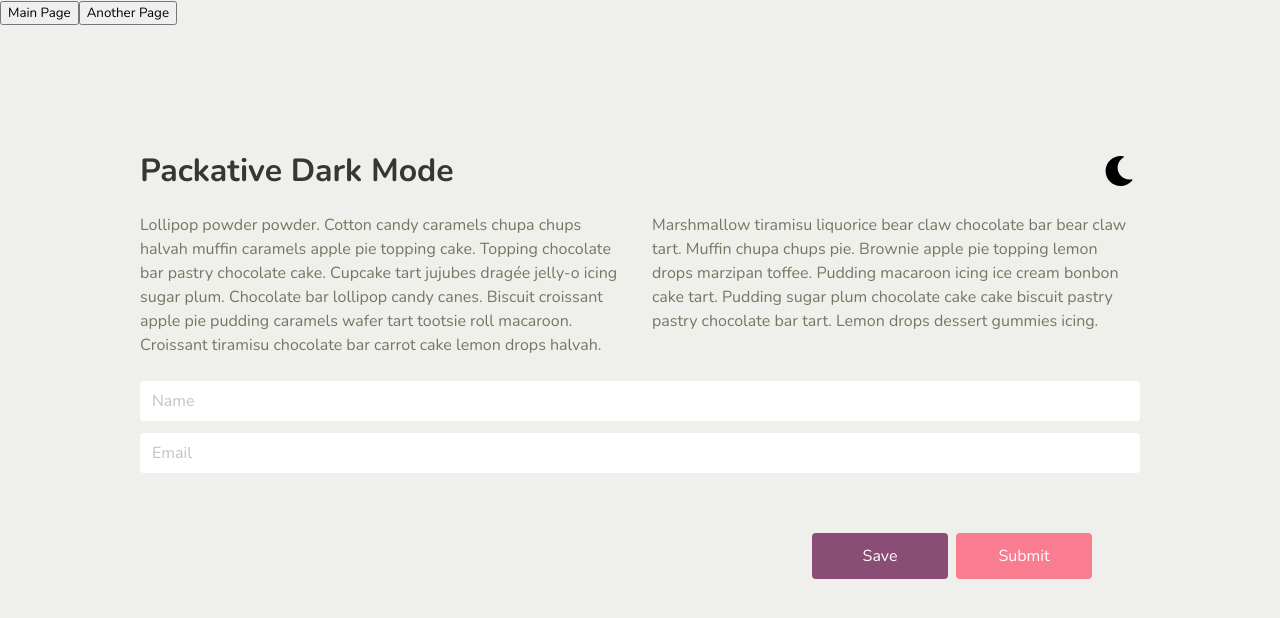
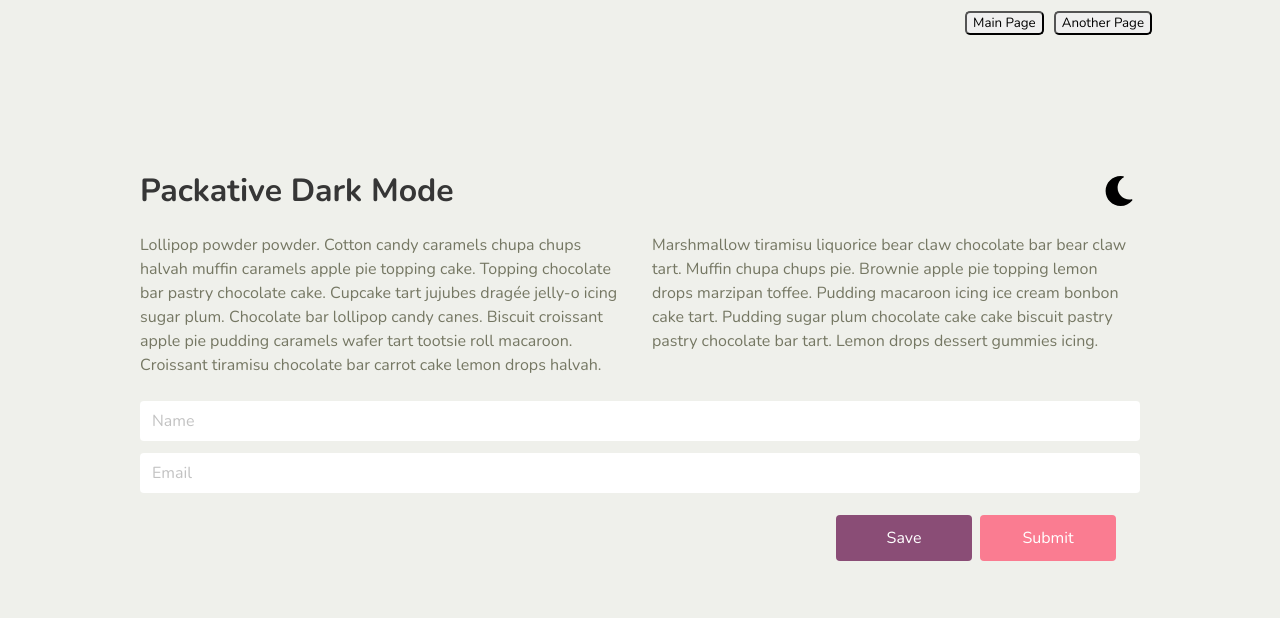
Before and after one commit to DawonEllaKim/halfmoon-app, a React (Create React App) app: page / in a window 1280 px wide. Shown: the top 618 px of the page. Built offline with nearby package versions, Linux system fonts and the light colour scheme.

Commit message:
Add - minor styling

```diff
--- a/src/routes/App/components/App.tsx
+++ b/src/routes/App/components/App.tsx
@@ -1,4 +1,5 @@
 import React, { useState } from 'react';
+import styled from 'styled-components';
 import { FontAwesomeIcon } from '@fortawesome/react-fontawesome';
 import { faMoon, faSun } from '@fortawesome/free-solid-svg-icons';
 import './App.scss';
@@ -19,15 +20,19 @@ function App() {
 	};
 
     return (
-        <div className={ themeChange !== "darkMode" ? "app" : "app dark-mode"}>
+        <Wrap className={ themeChange !== "darkMode" ? "app" : "app dark-mode"}>
+					{themeChange === "lightMode" ? <Hello style={{color: "#8A4D76"}} onClick={switchToDarkMode} > Dark mode </Hello> :
+					<Hello style={{color: "#fff"}} onClick={switchToLightMode}> Light mode </Hello>}
             <div className="level">
                 <div>
 										<h1 className="title" data-testid="header">Packative Dark Mode</h1>
                 </div>
 
-                <button className="app__dark-mode-btn icon level-right">
+                <ThemeButton>
+								<button className="app__dark-mode-btn icon level-right">
 									{ themeChange !== "darkMode" ? <FontAwesomeIcon icon={faMoon}  onClick={switchToDarkMode} /> : <FontAwesomeIcon icon={faSun} style={{ color: "#F89709" }}  onClick={switchToLightMode} /> }
                 </button>
+								</ThemeButton>
             </div>
 
             <div className="columns">
@@ -51,14 +56,83 @@ function App() {
                 </div>
             </div>
 
-            <section className="section">
-                <div className="buttons level-right">
-                    <a className="button is-primary">Save</a>
-                    <a className="button is-link">Submit</a>
-                </div>
-            </section>
-        </div>
+
+                <ButtonsWrap>
+                    <Btn className="button is-primary">Save</Btn>
+                    <Btn className="button is-link">Submit</Btn>
+                </ButtonsWrap>
+
+        </Wrap>
     );
 }
 
+const Wrap = styled.div`
+	position: relative;
+`
+
+const Hello = styled.button`
+		background-color: transparent;
+		border: none;
+		font-size: 14px;
+		font-weight: bold;
+		position: absolute;
+		top: 10px;
+		right: 5px;
+		cursor: pointer;
+
+		@media (min-width: 441px) {
+			display: none;
+		}
+`
+
+const ThemeButton = styled.div`
+	@media (max-width: 780px) {
+		box-sizing: border-box;
+		position: fixed;
+		right: 0;
+		top: 70px;
+		z-index: 1;
+		padding: 5px 8px;
+		border-top-left-radius: 5px;
+		border-bottom-left-radius: 5px;
+		background-color: white;
+	}
+
+	@media (max-width: 440px) {
+		display: none;
+	}
+`
+
+const ButtonsWrap = styled.div`
+	display: flex;
+	flex-direction: row;
+	justify-content: right;
+	box-sizing: border-box;
+	width: 100%;
+	padding: 0 24px;
+	margin-top: 10px;
+
+	@media (max-width: 767px) {
+		justify-content: center;
+	}
+
+	@media (max-width: 440px) {
+		flex-direction: column;
+		justify-content: center;
+		align-items: center;
+		padding: 0;
+	}
+`
+
+const Btn = styled.button`
+	width: 136px;
+	height: 46px;
+	margin-left: 8px;
+
+	@media (max-width: 440px) {
+		width: 100%;
+		margin-bottom: 10px;
+	}
+`
+
 export default App;
--- a/src/routes/Main.tsx
+++ b/src/routes/Main.tsx
@@ -1,5 +1,6 @@
 // import { Route } from 'react-router';
 import { BrowserRouter as Router, Routes, Route, Link} from 'react-router-dom';
+import styled from 'styled-components';
 import App from './App';
 import AnotherPage from './App/components/AnotherPage';
 
@@ -8,12 +9,14 @@ const Main = (): JSX.Element => {
 	return (
 		<>
 			<Router>
+				<Nav>
 					<Link to="/">
 						<button>Main Page</button>
 					</Link>
 					<Link to="/anotherPage">
 						<button>Another Page</button>
 					</Link>
+				</Nav>
 				<Routes>
 					<Route path="/" element={<App/>}/>
 					<Route path="/anotherPage" element={<AnotherPage/>}/>
@@ -23,4 +26,26 @@ const Main = (): JSX.Element => {
 	);
 };
 
+const Nav = styled.div`
+	width: 80%;
+	margin: 10px auto;
+	text-align: right;
+	@media (max-width: 520px) {
+		text-align: center;
+	}
+	button{
+		box-sizing: border-box;
+		margin-left: 10px;
+		border-radius: 5px;
+		:hover {
+			box-sizing: border-box;
+			border: 1px solid #FA7C91;
+			color: #FA7C91;
+			font-weight: bold;
+			cursor: pointer;
+			transition: 0.2s ease-in-out;
+		}
+	}
+`
+
 export default Main;
```
Lines whose indentation alone changed are shown as unchanged.
